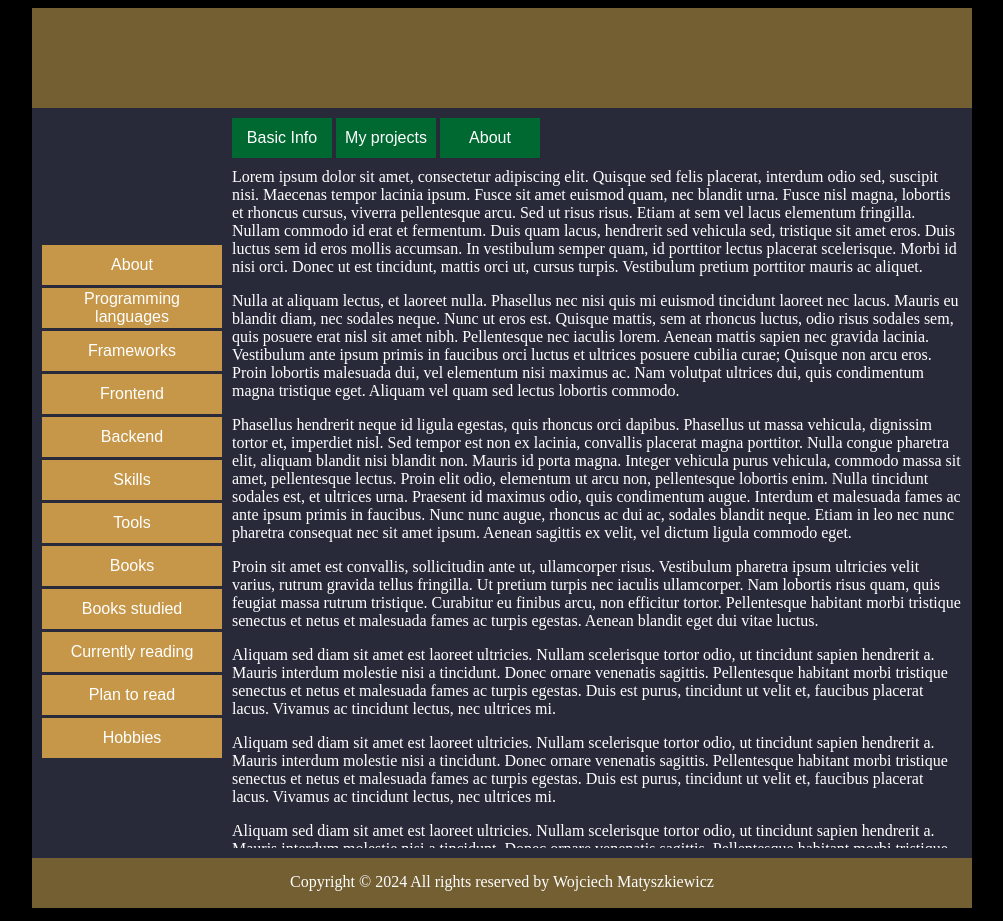
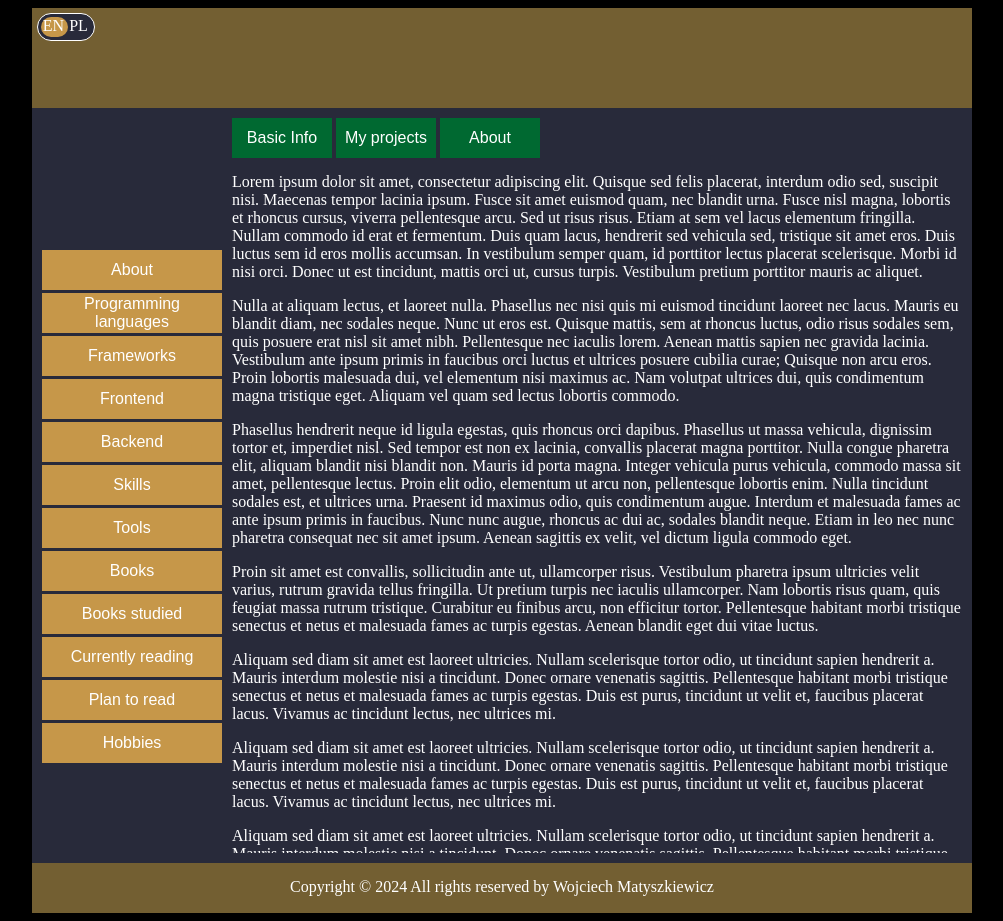
Before and after one commit to WojMatysz/WojMatysz.github.io, a plain HTML site: page index.html in a window 1280 px wide. Shown: the whole page, without its empty margins (138-1141 px from the left). Drawn offline with Linux system fonts and the light colour scheme.

Commit message:
Add css switch to change language of page

```diff
--- a/index.html
+++ b/index.html
@@ -3,7 +3,8 @@
 	<head>
 		<meta charset = "UTF-8"/>
 		<title>Personal Site</title>
-		<link rel = "stylesheet type = "text/css" href = "styles/style.css"/>
+		<link rel = "stylesheet" type = "text/css" href = "styles/style.css"/>
+		<link rel = "stylesheet" type = "text/css" href = "styles/switch.css"/>
 		<meta name = "desctiption" content = "Desctiption of site"/>
 		<meta name = "keywords" content = "githubsite, onlineCv"/>
 		<script src = "jquery/jquery-3.7.1.min.js"></script>
@@ -17,6 +18,13 @@
 		<div id = "container">
 			<div id = "top">
 				<div id = "logo">
+						<div class = "switch">
+							<input type = "radio" id = "english" name = "language" value = "en"/>
+							<label for = "english" class = "switchLabel">EN</label>
+							<input type = "radio" id = "polish" name = "language" value = "pl"/>
+							<label for = "polish" class = "switchLabel">PL</label>
+							<span class = "slider"></span>
+						</div> <!-- switch -->
 				</div> <!-- logo -->
 				<div id = "mainMenu">
 					<button class = "button mainMenuButton" data-file = "pages/en/basicInfo.html">Basic Info</button>
--- a/styles/style.css
+++ b/styles/style.css
@@ -7,6 +7,20 @@ p
 {
 	margin-top: 10px;
 }
+
+a
+{
+	color: white;
+	text-decoration: none;
+}
+
+a:visitted
+{
+	color: white;
+	text-decoration: none;
+}
+
+
 
 #container
 {
@@ -34,6 +48,7 @@ p
 
 #logo
 {
+	position: relative;
 	height: 100px;
 	background-color: #735F32;
 }
@@ -42,6 +57,7 @@ p
 {
 	float: left;
 	margin-top: 10px;
+	margin-bottom: 5px;
 	margin-left: 200px;
 }
 
--- /dev/null
+++ b/styles/switch.css
@@ -0,0 +1,93 @@
+/* Variables */
+:root
+{
+	--switch-border-color: white;
+	--switch-bgcolor: #282A3A;
+	--switch-radius: 50em;
+	--switch-padding: 3px;
+	--switch-width: 50px;
+	--switch-height: 20px;
+	--slider-bgcolor: #C69749;
+	--lable-text-color: white;
+	--lable-text-color-hover: white;
+	--animation-duration: 400ms;
+}
+
+/* The switch - the box around the slider */
+.switch
+{
+  position: absolute;
+  display: inline-flex;
+  width: var(--switch-width);
+  height: var(--switch-height);
+  padding: var(--switch-padding);
+  left: 5px;
+  top: 5px;
+  border: 1px solid var(--switch-border-color);
+  border-radius: var(--switch-radius);
+  background-color: var(--switch-bgcolor);
+}
+
+
+/* Hide default HTML radio button */
+.switch input
+{
+  opacity: 0;
+  width: 0;
+  height: 0;
+}
+
+/* Labels of the switch */
+.switchLabel
+{
+	display: inline-block;
+	z-index: 2;
+	text-align: center;
+	width: calc(var(--switch-width)*0.5);
+	background-color: transparent;
+	color: var(--label-text-color);
+	border-radius: var(--switch-radius);
+	transition: color var(--animation-duration) ease-out,
+	background-color var(--animation-duration) ease-out;
+}
+
+.switchLabel:hover
+{
+	color: var(--label-text-color-hover);
+}
+
+/* Slider */
+.switch .slider {
+  position: absolute;
+  z-index: 1;
+  content: "";
+  cursor: default;
+  top: var(--switch-padding);
+  left: var(--switch-padding);
+  height: var(--switch-height);
+  width: calc((var(--switch-width) + var(--switch-padding)) *0.5);
+  background-color: var(--slider-bgcolor);
+  border-radius: var(--switch-radius);
+  transition: transform var(--animation-duration) ease-out,
+  background-color var(--animation-duration) ease-out;
+}
+
+.switch input[type=radio]:not(:checked) + .switchLabel
+{
+	cursor: pointer;
+}
+
+.switch input#polish:checked ~ .slider
+{
+  transform: translateX(calc((var(--switch-width) - var(--switch-padding))/2));
+}
+
+.switch input#english:checked ~ .slider
+{
+  transform: translateX(calc(0-(var(--switch-width) - var(--switch-padding))/2));
+}
+
+.switch input[type=radio]:not(:checked), .switch input[type=radio]:checked
+{
+  display: none;
+}
```
Also changed, not shown: pages/en/skills.html (+4 -3 lines).
